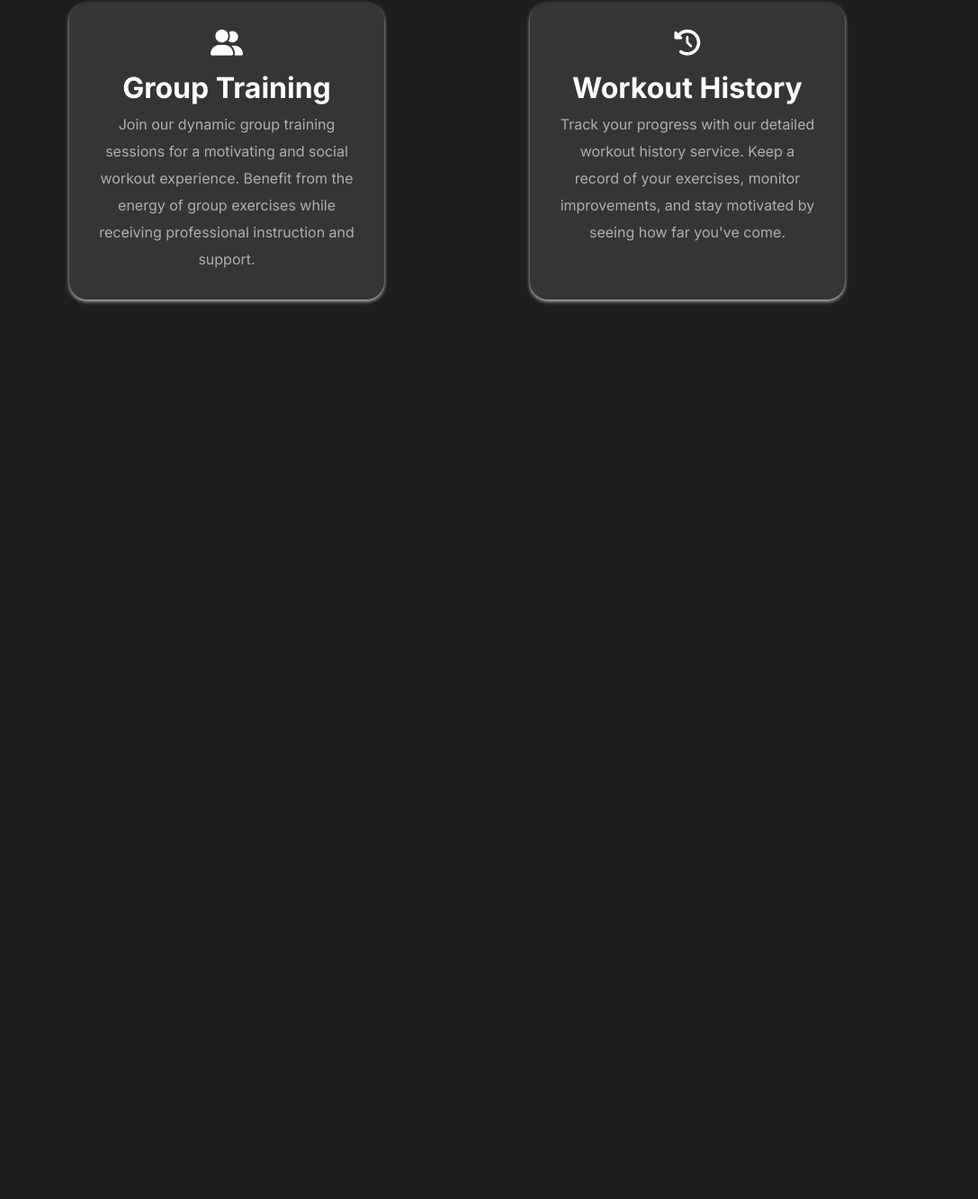
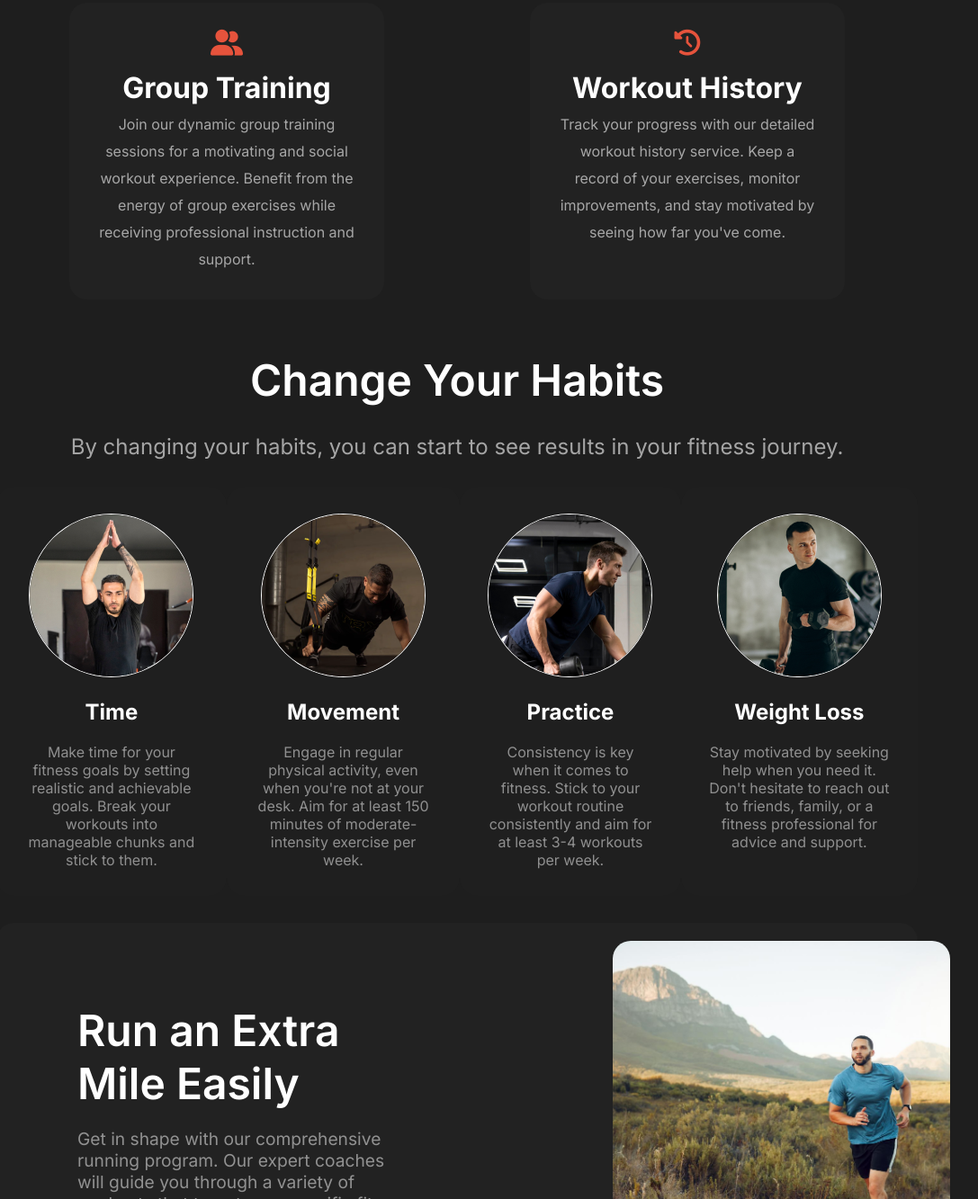
Before and after one commit to jubayerahmmad/ph-A2, a plain HTML site: page index.html in a window 1280 px wide. Shown: the part 2099-3432 px from the top of the page at 90% size, without its empty margins (132-1219 px from the left). Before the commit the page ends 2462 px from the top, so only its background shows below. Drawn offline with Linux system fonts and the light colour scheme.

Commit message:
added habits and run section

```diff
--- a/index.html
+++ b/index.html
@@ -38,8 +38,8 @@
               A huge selection of health and fitness content, healthy recipes
               and transformation stories to help you get fit and stay fit!
             </p>
-            <button class="banner-button">Join Club Now</button>
-            <button class="banner-button-secondary">Download App</button>
+            <button class="button">Join Club Now</button>
+            <button class="button-secondary">Download App</button>
           </div>
         </div>
 
@@ -74,7 +74,9 @@
             </div>
             <h3>Weight Loss</h3>
             <p>
-              Achieve your weight loss goals with personalized programs designed to help you shed pounds safely and effectively. Our experts provide guidance and support every step of the way.
+              Achieve your weight loss goals with personalized programs designed
+              to help you shed pounds safely and effectively. Our experts
+              provide guidance and support every step of the way.
             </p>
           </div>
           <div class="service-card">
@@ -83,7 +85,9 @@
             </div>
             <h3>Strength Training</h3>
             <p>
-              Build muscle and increase strength with our structured strength training programs. Suitable for all levels, our routines are tailored to enhance your physical power and endurance.
+              Build muscle and increase strength with our structured strength
+              training programs. Suitable for all levels, our routines are
+              tailored to enhance your physical power and endurance.
             </p>
           </div>
           <div class="service-card">
@@ -92,7 +96,9 @@
             </div>
             <h3>Healthy Eating</h3>
             <p>
-              Learn the essentials of healthy eating with our nutrition plans. We offer guidance on meal planning, balanced diets, and making sustainable food choices to support your fitness journey.
+              Learn the essentials of healthy eating with our nutrition plans.
+              We offer guidance on meal planning, balanced diets, and making
+              sustainable food choices to support your fitness journey.
             </p>
           </div>
           <div class="service-card">
@@ -101,7 +107,9 @@
             </div>
             <h3>Personal Training</h3>
             <p>
-              Experience one-on-one coaching with our certified personal trainers. Get customized workouts and expert advice tailored to your specific fitness goals and needs.
+              Experience one-on-one coaching with our certified personal
+              trainers. Get customized workouts and expert advice tailored to
+              your specific fitness goals and needs.
             </p>
           </div>
           <div class="service-card">
@@ -110,7 +118,10 @@
             </div>
             <h3>Cardio</h3>
             <p>
-              Improve your cardiovascular health with our varied cardio workouts. From high-intensity interval training to steady-state cardio, we offer programs that boost your heart health and stamina.
+              Improve your cardiovascular health with our varied cardio
+              workouts. From high-intensity interval training to steady-state
+              cardio, we offer programs that boost your heart health and
+              stamina.
             </p>
           </div>
           <div class="service-card">
@@ -119,7 +130,9 @@
             </div>
             <h3>Nutrition</h3>
             <p>
-              Optimize your fitness with our comprehensive nutrition services. Our experts provide personalized meal plans, dietary advice, and ongoing support to ensure you fuel your body right.
+              Optimize your fitness with our comprehensive nutrition services.
+              Our experts provide personalized meal plans, dietary advice, and
+              ongoing support to ensure you fuel your body right.
             </p>
           </div>
           <div class="service-card">
@@ -128,7 +141,9 @@
             </div>
             <h3>Group Training</h3>
             <p>
-              Join our dynamic group training sessions for a motivating and social workout experience. Benefit from the energy of group exercises while receiving professional instruction and support.
+              Join our dynamic group training sessions for a motivating and
+              social workout experience. Benefit from the energy of group
+              exercises while receiving professional instruction and support.
             </p>
           </div>
           <div class="service-card">
@@ -137,11 +152,106 @@
             </div>
             <h3>Workout History</h3>
             <p>
-              Track your progress with our detailed workout history service. Keep a record of your exercises, monitor improvements, and stay motivated by seeing how far you've come.
+              Track your progress with our detailed workout history service.
+              Keep a record of your exercises, monitor improvements, and stay
+              motivated by seeing how far you've come.
             </p>
           </div>
         </div>
       </section>
+      <section class="change-habits-section">
+        <h2 class="change-habits-title">Change Your Habits</h2>
+        <div class="change-habits-desc">
+          <p>
+            By changing your habits, you can start to see results in your fitness
+            journey.
+          </p>
+        </div>
+        <div class="change-habits-content display-flex">
+          <div class="change-habits-card">
+            <div class="change-habits-img">
+              <img src="./images/image 2.png" alt="">
+            </div>
+            <div class="card-desc">
+              <h3>
+                Time
+              </h3>
+              <p>
+                Make time for your fitness goals by setting realistic and achievable
+                goals. Break your workouts into manageable chunks and stick to
+                them.
+              </p>
+            </div>
+          </div>
+          <div class="change-habits-card">
+            <div class="change-habits-img">
+              <img src="./images/image 3.png" alt="">
+            </div>
+            <div class="card-desc">
+              <h3>
+                Movement
+              </h3>
+              <p>
+                Engage in regular physical activity, even when you're not at your
+                desk. Aim for at least 150 minutes of moderate-intensity exercise
+                per week.
+              </p>
+            </div>
+          </div>
+          <div class="change-habits-card">
+            <div class="change-habits-img">
+              <img src="./images/image 4.png" alt="">
+            </div>
+            <div class="card-desc">
+              <h3>
+                Practice
+              </h3>
+              <p>
+                Consistency is key when it comes to fitness. Stick to your workout
+                routine consistently and aim for at least 3-4 workouts per week.
+              </p>
+            </div>
+          </div>
+          <div class="change-habits-card">
+            <div class="change-habits-img">
+              <img src="./images/image 5.png" alt="">
+            </div>
+            <div class="card-desc">
+              <h3>
+                Weight Loss
+              </h3>
+              <p>
+                Stay motivated by seeking help when you need it. Don't hesitate to
+                reach out to friends, family, or a fitness professional for advice
+                and support.
+              </p>
+            </div>
+          </div>
+          </div>
+        </div>
+      </section>
+
+      <section class="run-section display-flex">
+        <div class="run-content">
+          <h2 class="run-title">Run an Extra
+            Mile Easily</h2>
+          <div class="run-desc">
+            <p>
+              Get in shape with our comprehensive running program. Our expert
+              coaches will guide you through a variety of workouts that
+              target your specific fitness goals.
+            </p>
+          </div>
+          <button class="button">Join Now</button>
+        </div>
+        <div class="run-image">
+          <img src="./images/run.jpg" alt="">
+        </div>
+      </section>
+
+
+
+
     </main>
 
     <footer></footer>
--- a/styles.css
+++ b/styles.css
@@ -105,7 +105,7 @@ nav ul li a:hover{
 }
 
 
-.banner-button{
+.button{
   background-color: rgb(230, 83, 60);
   color: white;
   padding: 10px 20px;
@@ -114,12 +114,12 @@ nav ul li a:hover{
   cursor: pointer;
 }
 
-.banner-button:hover{
+.button:hover{
   background-color: rgb(255, 255, 255, 0.1);
   color: rgb(230, 83, 60);
 }
 
-.banner-button-secondary{
+.button-secondary{
   background-color: rgb(255, 255, 255, 0.1);
   color: white ;
   padding: 10px 20px;
@@ -129,7 +129,7 @@ nav ul li a:hover{
   cursor: pointer;
 }
 
-.banner-button-secondary:hover{
+.button-secondary:hover{
   background-color: white;
   color: rgb(230, 83, 60);
 }
@@ -192,6 +192,7 @@ nav ul li a:hover{
 main{
   max-width: 80%;
   margin: 0 auto;
+  color: white
 }
 
 
@@ -220,8 +221,7 @@ main{
   border-radius: 20px;
   padding: 30px;
   line-height: 30px;
-  box-shadow: 0px 2px 4px rgba(228, 222, 222, 0.842);
-  background-color: rgba(255, 255, 255, 0.1);
+  background-color: rgb(34, 34, 34);
   text-align: center;
 }
 .service-card h3{
@@ -234,8 +234,103 @@ main{
 .service-icon{
   font-size: 1.8rem;
   margin-bottom: 20px;
+}
+.service-icon i{
+  color: rgb(230, 83, 60);
+}
 
+/* change habits styles  */
+
+.change-habits-title{
+  font-size: 3rem;
+  font-weight: 600;
+  margin: 30px 0;
+  text-align: center;
 }
+.change-habits-desc{
+  font-size: 1.5rem;
+  text-align: center;
+  margin-top: 20px;
+  opacity: .6;
+}
+.change-habits-card{
+  max-width: 350px;
+  margin: 30px 0;
+  border-radius: 20px;
+  padding: 30px;
+  background-color: rgba(97, 61, 61, 0.014);
+  text-align: center;
+}
+.change-habits-img img{
+  border: 1px solid white;
+  border-radius: 50%;
+}
+.card-desc h3{
+  font-size: 1.5rem;
+  margin: 20px ;
+}
+.card-desc p{
+  opacity: .5;
+  margin-top: 10px;
+}
+.change-habits-content{
+  justify-content: space-between;
+}
+
+/* run section styles  */
+
+.run-section{
+  background-color: rgb(34, 34, 34) ;
+  padding: 20px;
+  border-radius: 20px;
+  justify-content: space-between;
+}
+
+.run-content{
+  width: 40%;
+  align-items: center;
+  margin: 70px;
+}
+
+.run-title{
+  font-size: 3rem;
+  font-weight: 600;
+  margin-bottom: 20px;
+}
+
+.run-desc{
+  font-size: 1.2rem;
+  opacity: .5;
+  margin-bottom: 30px;
+}
+.run-image{
+  width: 50%;
+}
+.run-image img{
+  width: 80%;
+  height: 100%;
+  border-radius: 20px;
+  object-fit: cover;
+  margin-left: 150px;
+}
+
+
+
+
+
+
+
+
+
+
+
+
+
+
+
+
+
+
 
 
 
@@ -296,11 +391,33 @@ main{
     top: 85%;
     left: 78%;
   }
-
-
   .services-content{
     flex-direction: column;
     align-items: center;
     justify-content: center;
   }
+  .change-habits-content{
+    flex-direction: column;
+    align-items: center;
+    justify-content: center;
+  }
+  .run-section{
+    flex-direction: column;
+    align-items: center;
+    justify-content: center;
+  }
+  .run-content{
+    width: 100%;
+    padding: 10px 20px;
+    align-items: center;
+    justify-content: center;
+    flex-direction: column;
+  }
+  .run-image{
+    width: 100%;
+  }
+  .run-image img{
+    width: 100%;
+    margin-left: 0;
+  }
 }
```
